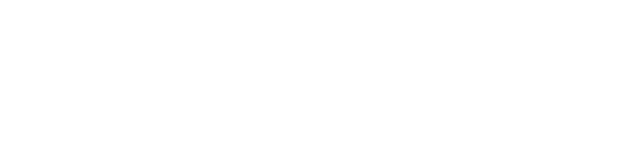
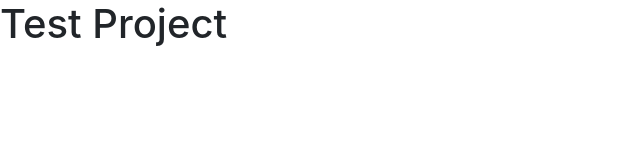
Before and after one commit to HeberJ91/challengeAcklen, a plain HTML site: page index.html in a window 1280 px wide. Shown: the whole page, without its empty margins (0-640 px from the left). Drawn offline with nearby package versions, Linux system fonts and the light colour scheme.

Commit message:
test git

```diff
--- a/index.html
+++ b/index.html
@@ -10,7 +10,9 @@
 </head>
 <body>
     <div id="app">
-
+            <h1>
+                Test Project
+            </h1>
     </div>
 </body>
 <script >
```
